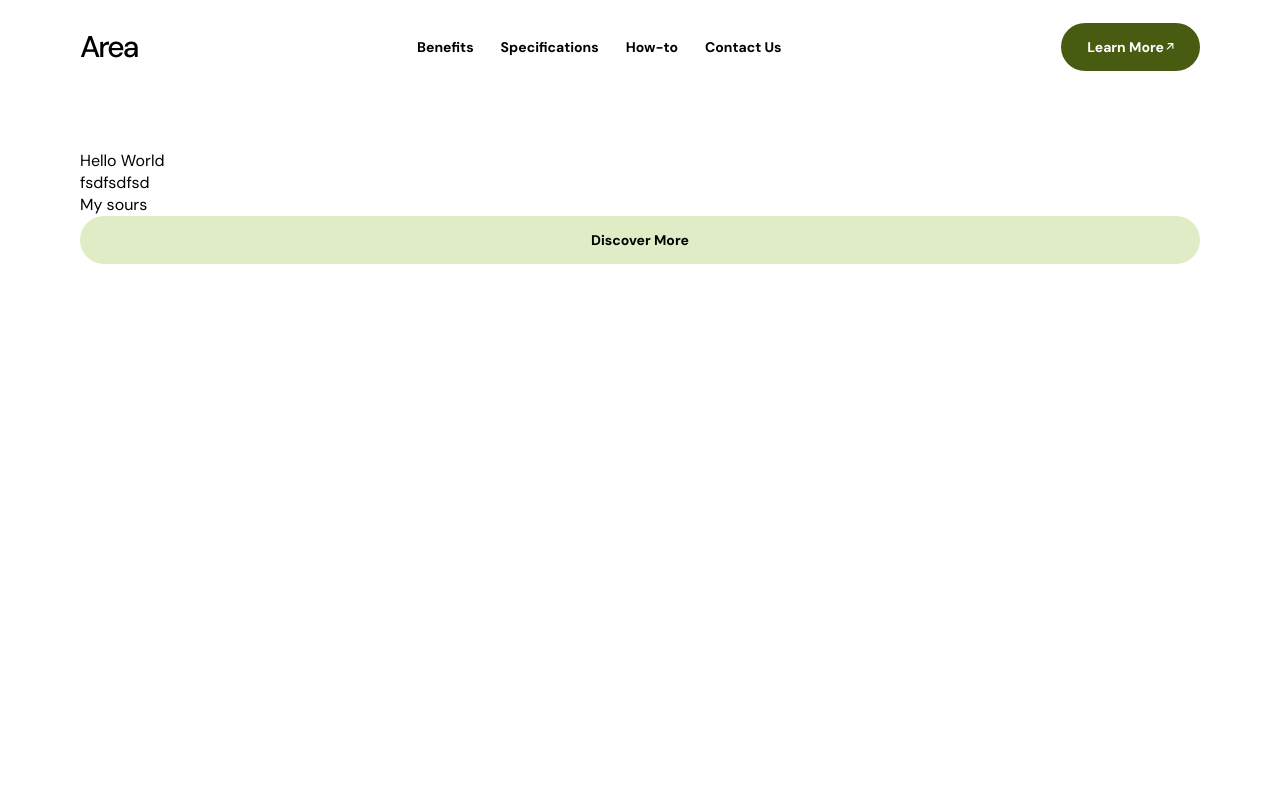
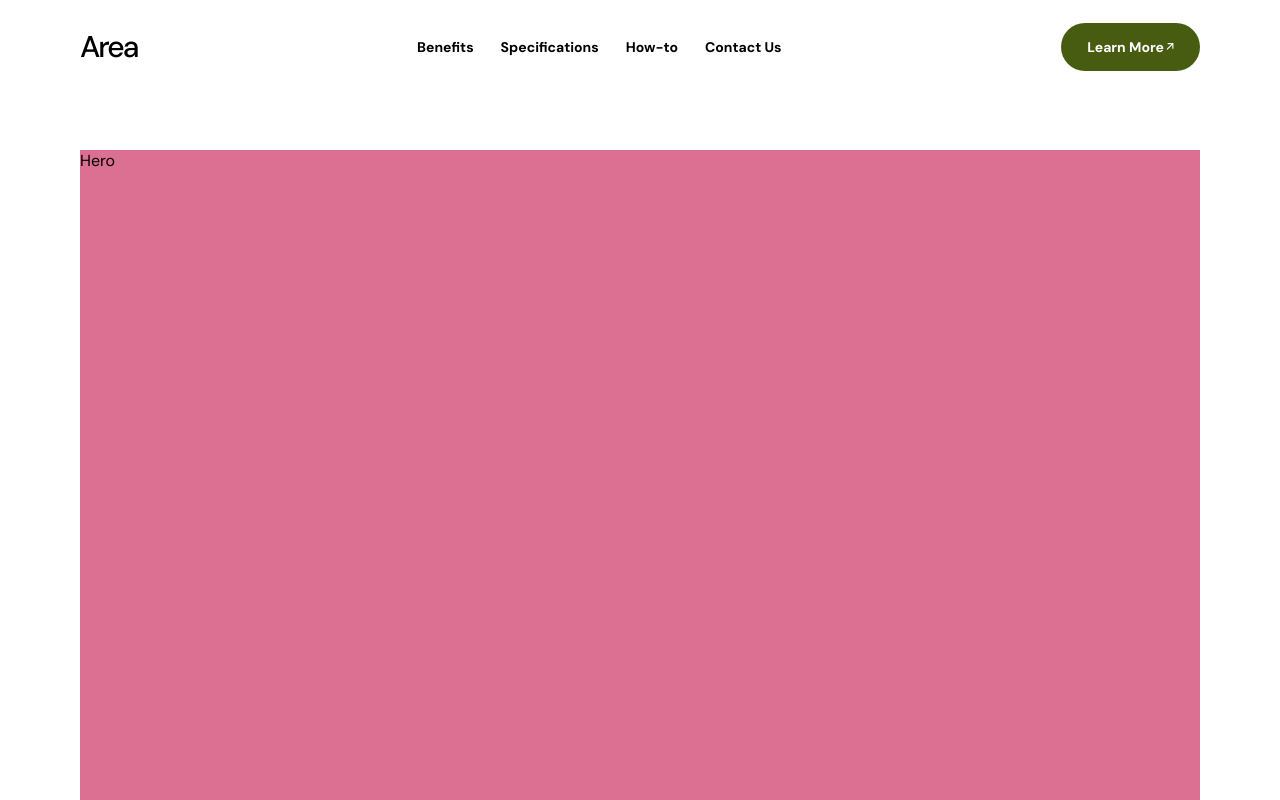
Before and after one commit to ministrov/landing-area-next-ts, a Next.js app: page / in a window 1280 px wide. Shown: the top 800 px of the page. Built offline with nearby package versions, Linux system fonts and the light colour scheme.

Commit message:
feat: start creating a hero section, add a markup structure

```diff
--- a/app/page.tsx
+++ b/app/page.tsx
@@ -1,15 +1,9 @@
-import { Button } from '@/components/burtton/Button';
+import { Hero } from '@/components/hero/Hero';
 
 export default function Home() {
   return (
     <div className='container'>
-      Hello World
-
-
-      <p className="paragraph__one">fsdfsdfsd</p>
-      <p className="paragraph__two">My sours</p>
-
-      <Button>Discover More</Button>
+      <Hero />
     </div>
   );
 }
--- /dev/null
+++ b/components/hero/Hero.module.css
@@ -0,0 +1,4 @@
+.hero {
+  height: 738px;
+  background-color: palevioletred;
+}
--- /dev/null
+++ b/components/hero/Hero.tsx
@@ -0,0 +1,7 @@
+import styles from './Hero.module.css';
+
+export const Hero = () => {
+  return (
+    <section className={styles.hero}>Hero</section>
+  )
+}
```
